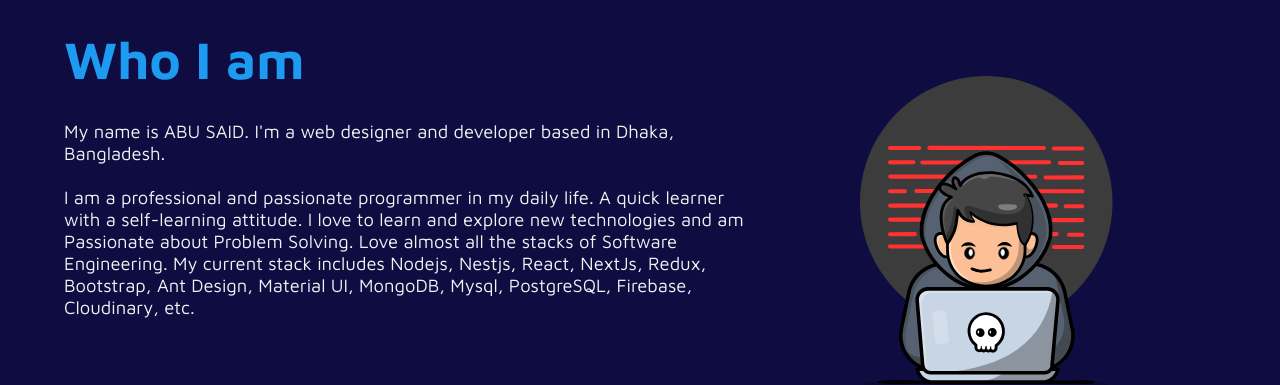
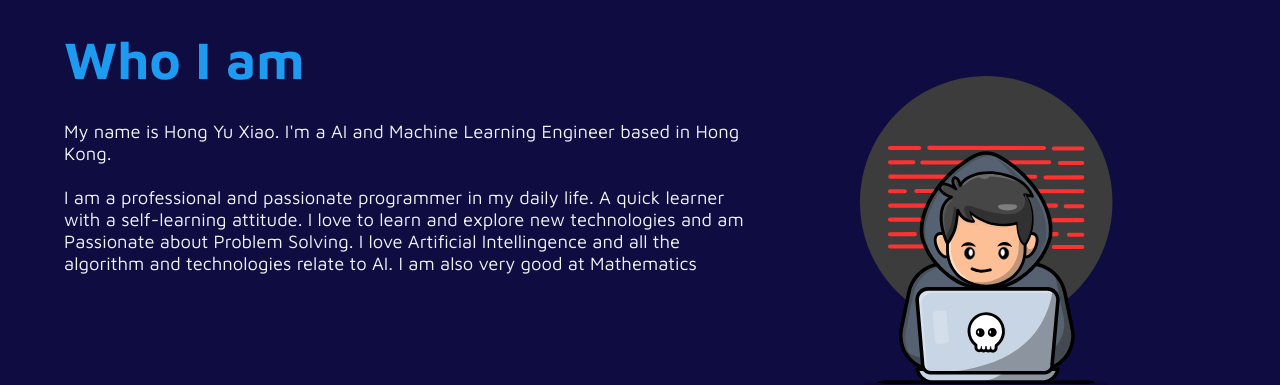
Before and after one commit to AI-General/developer-portfolio, a React (Create React App) app: page / in a window 1280 px wide. Shown: the part 900-1285 px from the top of the page. Built offline with nearby package versions, Linux system fonts and the light colour scheme; no server answers; a web font is replaced by a local one.

Commit message:
fea: Update about part

```diff
--- a/src/data/aboutData.js
+++ b/src/data/aboutData.js
@@ -1,5 +1,5 @@
 export const aboutData = {
     title: "Who I am",
-    description1: "My name is ABU SAID. I'm a web designer and developer based in Dhaka, Bangladesh.",
-    description2: "I am a professional and passionate programmer in my daily life. A quick learner with a self-learning attitude. I love to learn and explore new technologies and am Passionate about Problem Solving. Love almost all the stacks of Software Engineering. My current stack includes Nodejs, Nestjs, React, NextJs, Redux, Bootstrap, Ant Design, Material UI, MongoDB, Mysql, PostgreSQL, Firebase, Cloudinary, etc.",
+    description1: "My name is Hong Yu Xiao. I'm a AI and Machine Learning Engineer based in Hong Kong.",
+    description2: "I am a professional and passionate programmer in my daily life. A quick learner with a self-learning attitude. I love to learn and explore new technologies and am Passionate about Problem Solving. I love Artificial Intellingence and all the algorithm and technologies relate to AI. I am also very good at Mathematics",
 }
```
